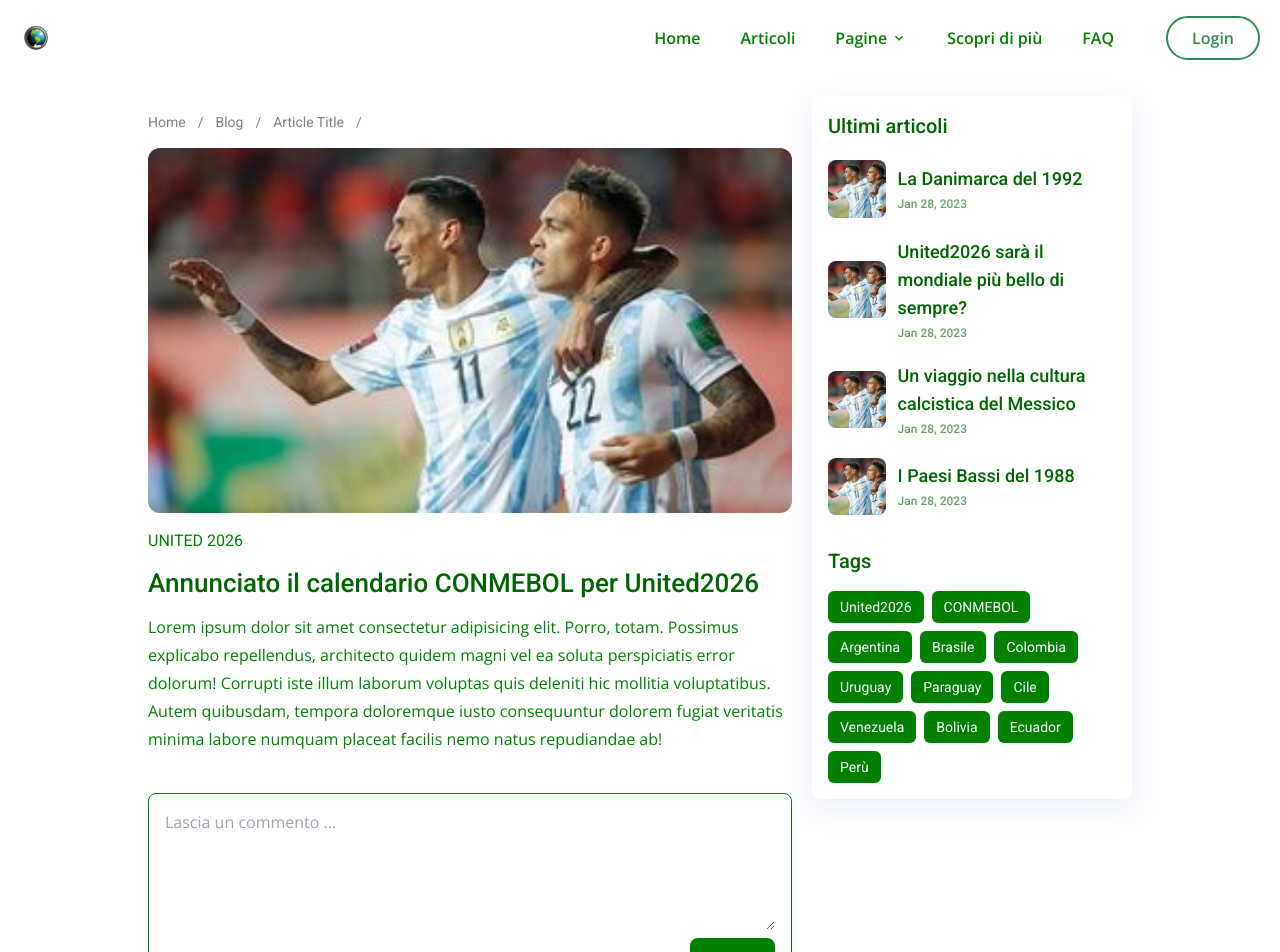
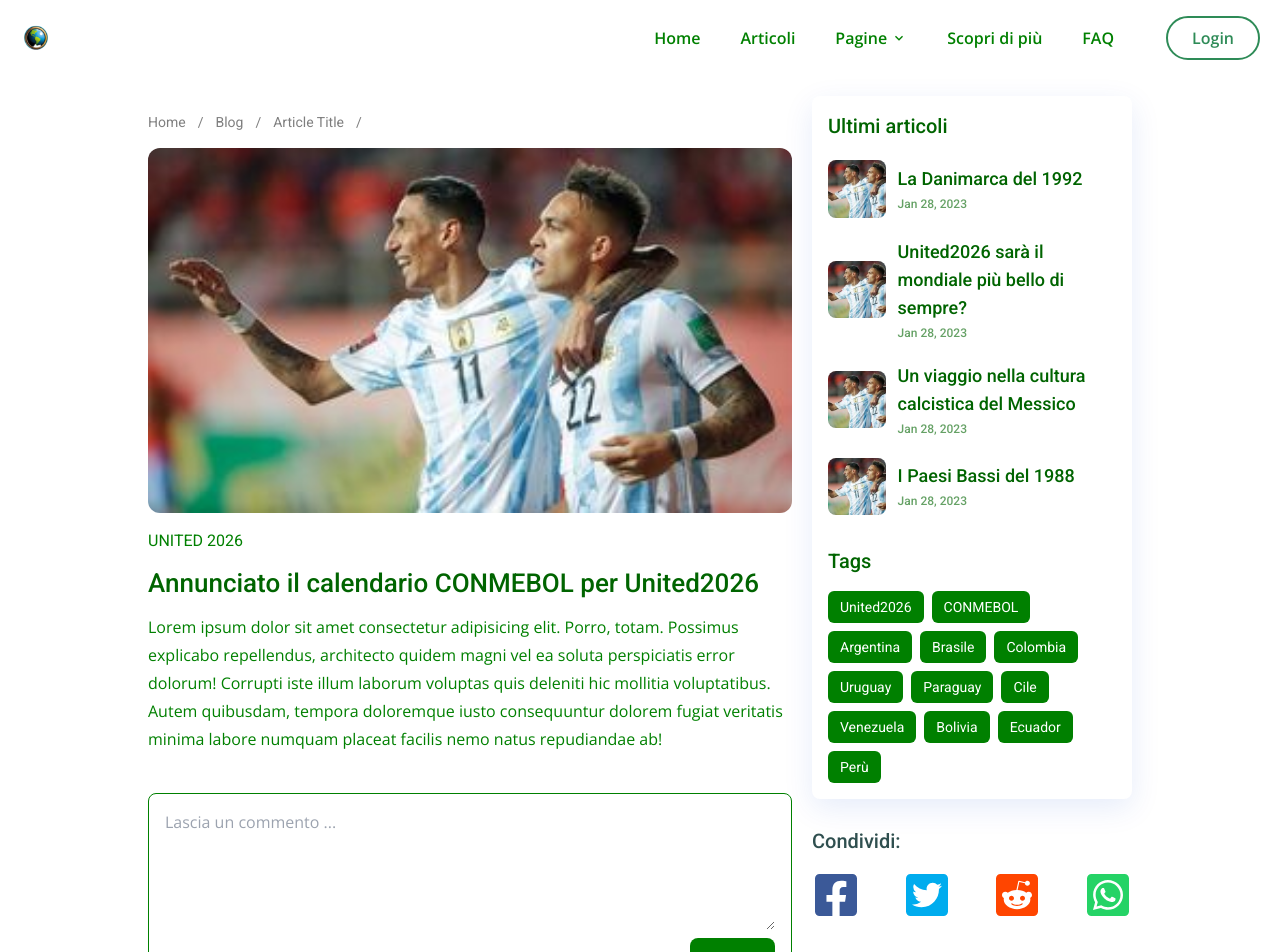
Before and after one commit to azap-rocky-84/nt-blog, a React (Create React App) app: page /blog/1 in a window 1280 px wide. Shown: the top 952 px of the page. Built offline with nearby package versions, Linux system fonts and the light colour scheme.

Commit message:
implements social media sharing buttons

```diff
--- /dev/null
+++ b/src/components/SocialShareButtons.jsx
@@ -0,0 +1,23 @@
+import React from 'react'
+import {FaFacebookSquare, FaTwitterSquare, FaRedditSquare, FaWhatsappSquare} from 'react-icons/fa'
+
+const SocialShareButtons = ({url, title}) => {
+  return (
+    <div className='w-full flex justify-between'>
+      <a target='_blank' rel='noreferrer' href={`https://www.facebook.com/dialog/share?app_id=812010516638125&display=popup&href=${url}`}>
+        <FaFacebookSquare className='text-[#3B5998] w-12 h-auto'/>
+      </a>
+      <a target='_blank' rel='noreferrer' href={`https://twitter.com/intent/tweet?url=${url}`}>
+        <FaTwitterSquare className='text-[#00ACEE] w-12 h-auto'/>
+      </a>
+      <a target='_blank' rel='noreferrer' href={`https://www.reddit.com/submit?url=${url}&title=${title}`}>
+        <FaRedditSquare className='text-[#FF4500] w-12 h-auto'/>
+      </a>
+      <a target='_blank' rel='noreferrer' href={`https://api.whatsapp.com/send/?text=${url}`}>
+        <FaWhatsappSquare className='text-[#25D366] w-12 h-auto'/>
+      </a>
+    </div>
+  )
+}
+
+export default SocialShareButtons
--- a/src/pages/articleDetail/ArticleDetailPage.jsx
+++ b/src/pages/articleDetail/ArticleDetailPage.jsx
@@ -5,6 +5,7 @@ import BreadCrumbs from '../../components/BreadCrumbs'
 import { images } from '../../constants'
 import SuggestedPosts from './container/SuggestedPosts'
 import CommentsContainer from '../../components/comments/CommentsContainer'
+import SocialShareButtons from '../../components/SocialShareButtons'
 const breadCrumbsData = [
   {name: "Home", link: '/'},
   {name: "Blog", link: '/blog'},
@@ -66,7 +67,13 @@ const ArticleDetailPage = () => {
            </div>
            <CommentsContainer className='mt-10' logginedUserId="a"/>
            </article>
+           <div>
            <SuggestedPosts header="Ultimi articoli" posts={postsData} tags={tagsData} className='mt-8 lg:mt-0 lg:max-w-xs'/>
+           <div className='mt-7'>
+              <h2 className='font-roboto font-medium text-colortext mb-4 md:text-xl'>Condividi: </h2>
+              <SocialShareButtons url={encodeURI("https://www.transfermarkt.it/")} title={encodeURIComponent("Transfermarkt")}/>
+           </div>
+           </div>
         </section>
     </MainLayout>
   )
```
